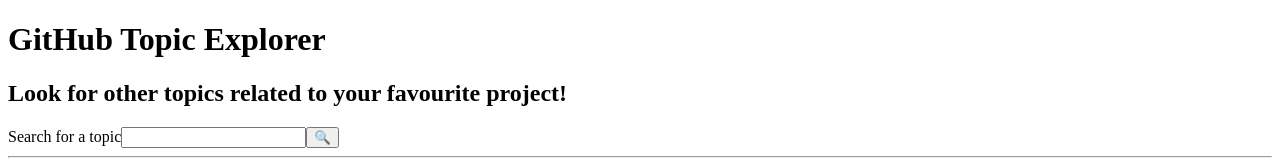
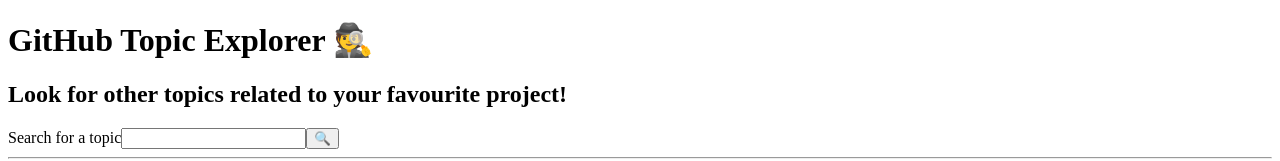
Before and after one commit to dotalek/gh-topic-explorer, a React (Vite) app: page / in a window 1280 px wide. Shown: the top 161 px of the page. Built offline with nearby package versions, Linux system fonts and the light colour scheme; no server answers.

Commit message:
Moved unrelated elements to App component

```diff
--- a/src/App.jsx
+++ b/src/App.jsx
@@ -3,7 +3,12 @@
 const App = () => {
   return (
     <div className="App">
+      <h1>GitHub Topic Explorer 🕵️</h1>
+      <h2>Look for other topics related to your favourite project!</h2>
+
       <TopicExplorer />
+
+      <footer>Made with ❤️ by Alek</footer>
     </div>
   );
 };
--- a/src/components/TopicExplorer.jsx
+++ b/src/components/TopicExplorer.jsx
@@ -3,7 +3,7 @@
 import { TopicSearch } from "./TopicSearch";
 
 export const TopicExplorer = () => {
-  const [searchTerm, setSearchTerm] = useState("");
+  const [searchTerm, setSearchTerm] = useState("react");
 
   const topicSearchHandler = (event) => {
     event.preventDefault();
@@ -17,17 +17,12 @@
 
   return (
     <main>
-      <h1>GitHub Topic Explorer</h1>
-      <h2>Look for other topics related to your favourite project!</h2>
-
       <TopicSearch submitHandler={topicSearchHandler} />
 
       <TopicsCollection
         searchTerm={searchTerm}
         clickHandler={topicClickHandler}
       />
-
-      <footer>Made with ❤️ by Alek</footer>
     </main>
   );
 };
```
